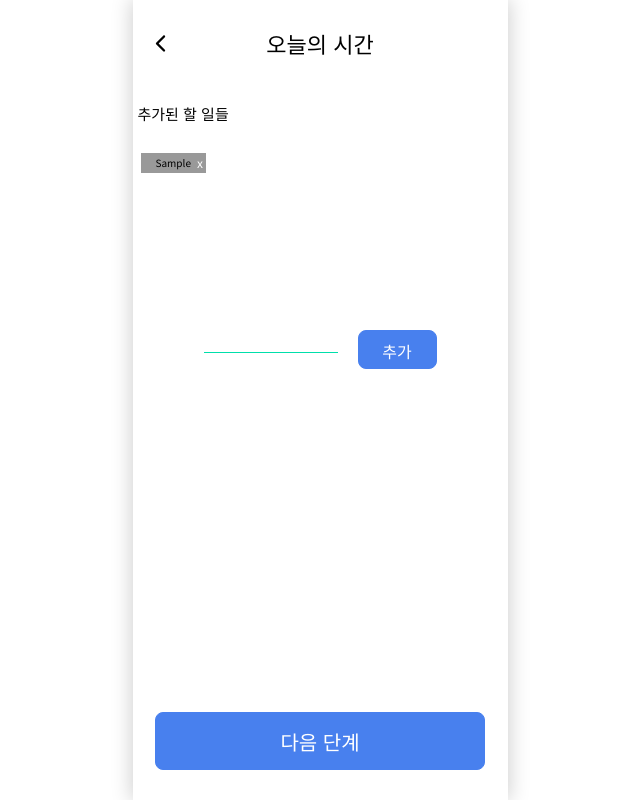
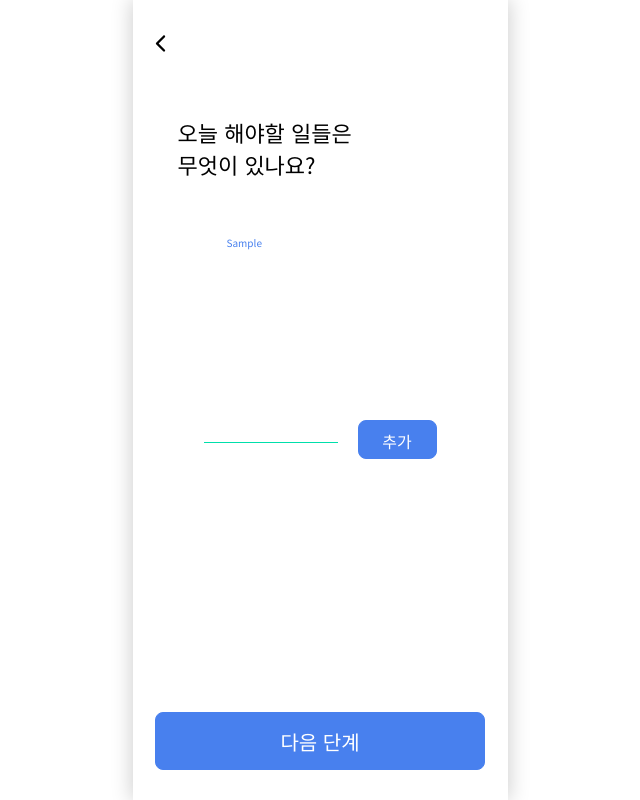
Before and after one commit to prgrms-fe-devcourse/FEDC2_TimeDivider_Root, a React (Create React App) app: page /CreateTask in a window 1280 px wide. Both pictures are taken after typing "Sample" into the empty fields and a click on the button "추가". Shown: the whole page, without its empty margins (320-960 px from the left). Built offline with nearby package versions, Linux system fonts and the light colour scheme.

Commit message:
feat: 해야할일을적어요 페이지 스타일링

```diff
--- a/src/pages/createTask.jsx
+++ b/src/pages/createTask.jsx
@@ -2,6 +2,8 @@ import React, { useState, useMemo } from 'react'
 import { Link, useNavigate, useLocation } from 'react-router-dom'
 
 import styled from 'styled-components'
+import { colors } from 'shared/constants/colors'
+
 import NavBar from 'shared/components/NavBar'
 import Text from 'shared/components/Text'
 import Button from 'shared/components/Button'
@@ -59,22 +61,23 @@ export const CreateTask = () => {
 	}, [tasks])
 
 	return (
-		<>
-			<NavBar backIcon>오늘의 시간</NavBar>
+		<Wrapper>
+			<NavBar backIcon />
 
-			<SubTitleArea>
-				<Text size={1.5}>추가된 할 일들</Text>
-			</SubTitleArea>
+			<SubTitle>
+				<Text style={{ textAlign: 'start', fontSize: '2.2rem', padding: '3rem' }}>
+					오늘 해야할 일들은 무엇이 있나요?
+				</Text>
+			</SubTitle>
 
+			<Section>
 				<TaskArea>
 					{tasks.map(({ id, task }) => (
 						<Task key={id}>
-						<span>{task}</span>
-						<DelBtn onClick={() => removeTask(id)} />
+							<span onClick={() => removeTask(id)}>{task}</span>
 						</Task>
 					))}
 				</TaskArea>
-
 				<Form onSubmit={e => handleSubmit(e)}>
 					<Input
 						type="text"
@@ -87,6 +90,7 @@ export const CreateTask = () => {
 						추가
 					</Button>
 				</Form>
+			</Section>
 
 			<ButtonArea>
 				<Link to="/createTimeDivider" state={{ spareTime, tasks }}>
@@ -95,18 +99,28 @@ export const CreateTask = () => {
 					</Button>
 				</Link>
 			</ButtonArea>
-		</>
+		</Wrapper>
 	)
 }
 
 export default CreateTask
+const Wrapper = styled.div`
+	display: flex;
+	flex-direction: column;
+	width: 100%;
+	height: 100%;
+	align-items: center;
+	padding-bottom: 3.3rem;
+`
 
-const SubTitleArea = styled.div`
+const SubTitle = styled.span`
+	position: relative;
+	left: -5rem;
 	display: flex;
-	justify-content: flex-start;
-	height: 3vh;
-	width: 100%;
-	margin: 2rem 1rem 0 2rem;
+	align-items: left;
+	width: 24.5rem;
+	line-height: 3.2rem;
+	text-align: center;
 `
 
 const TaskArea = styled.div`
@@ -129,19 +143,9 @@ const Task = styled.div`
 	height: 2rem;
 	margin: 0.3rem;
 	padding: 0 1.5rem;
-	background-color: #999;
-`
-
-const DelBtn = styled.a`
-	position: absolute;
-	right: 0.3rem;
-	top: 0.4rem;
-	color: #fff;
-	border-radius: 50%;
-	font-size: 1.2rem;
-	::before {
-		content: 'x';
-	}
+	color: ${colors.tossBlue};
+	background-color: #fff;
+	cursor: grab;
 `
 
 const ButtonArea = styled.div`
@@ -157,3 +161,12 @@ const Form = styled.form`
 	display: flex;
 	gap: 2rem;
 `
+
+const Section = styled.section`
+	display: flex;
+	flex-direction: column;
+	gap: 1rem;
+	justify-content: space-between;
+	align-items: center;
+	justify-content: center;
+`
```
Lines whose indentation alone changed are shown as unchanged.
